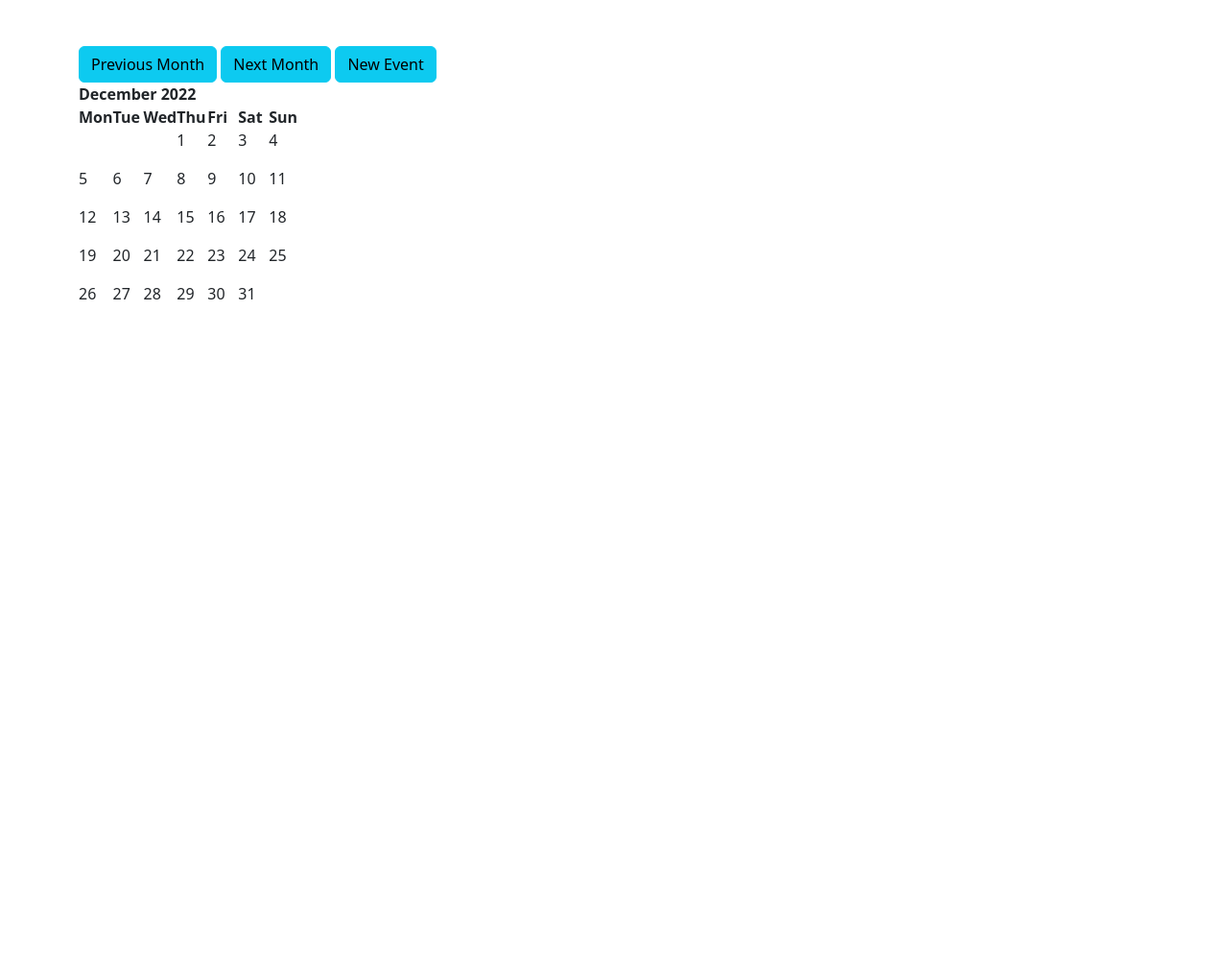
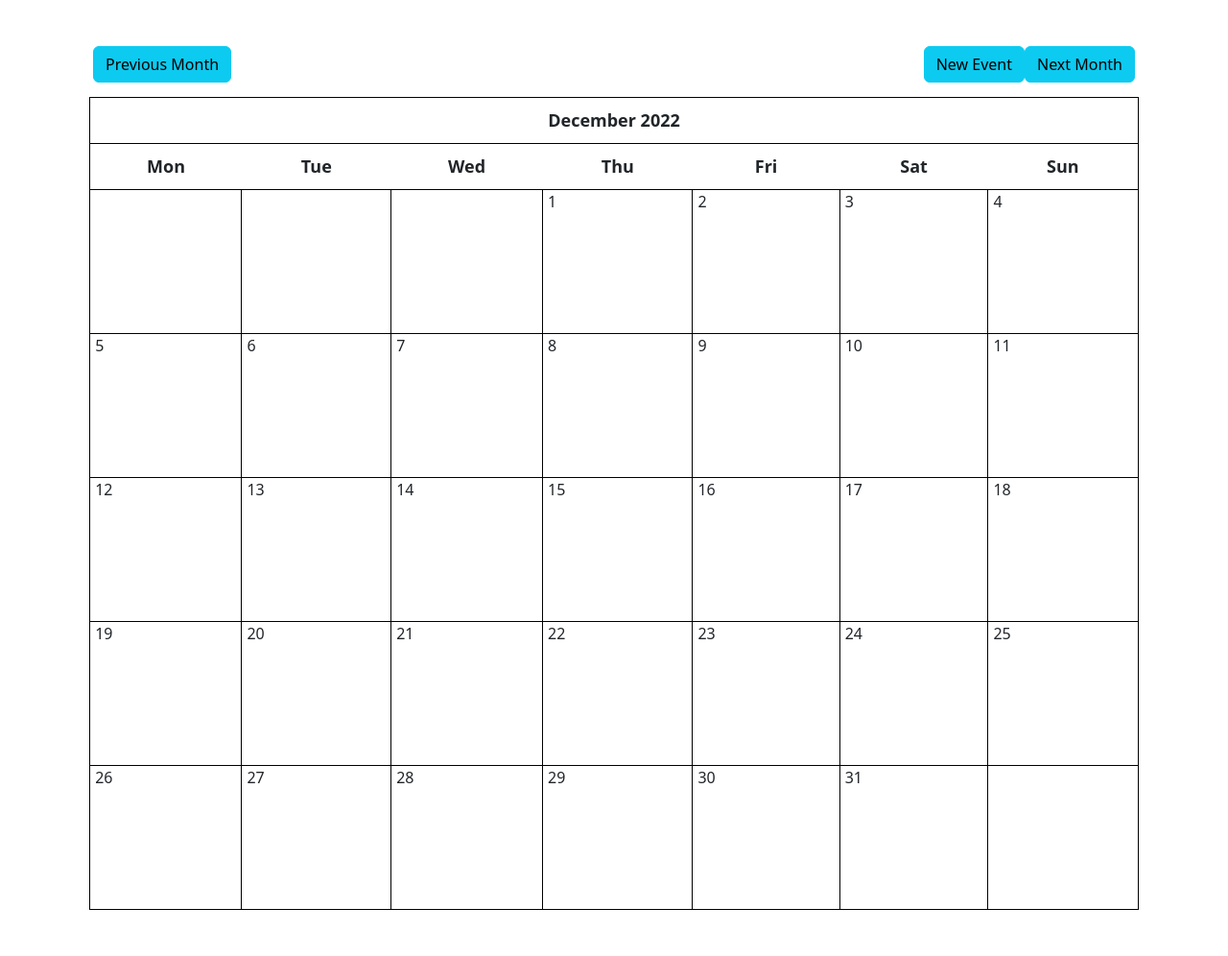
Before and after one commit to J-Etienne1/FinalYearProject, a Django app: a page that uses main/static/templates/base.html in a window 1280 px wide. Shown: the part 16-1012 px from the top of the page at 96% size. Before the commit the page ends 328 px from the top, so only its background shows below. Run offline with Django 4.2, Linux system fonts and the light colour scheme; data comes from the database, SQL or seed files in the repository.

Commit message:
fixed calendar css

```diff
--- a/main/calendar_component/urls.py
+++ b/main/calendar_component/urls.py
@@ -5,9 +5,7 @@ from .import views
 
 
 
-#app_name = 'calendar_component'
-
-
+app_name = 'cal'
 urlpatterns = [
     #path('', views.index, name='index'),
     path('', views.CalendarView.as_view(), name="calendar"),
--- a/main/main/urls.py
+++ b/main/main/urls.py
@@ -9,7 +9,7 @@ urlpatterns = [
     path('inventory/', include('inventory_component.urls'), name="inventory_list"),
     path('login/', include('login_register_component.urls')),
     path('', include('home.urls')),
-    path('calendar/', include('calendar_component.urls')),
+    path('calendar/', include('calendar_component.urls'), name="calendar"),
 
     #path('finance', include('finance_component.urls')),
 
--- a/main/static/css/style.css
+++ b/main/static/css/style.css
@@ -10,3 +10,70 @@
 
 
 /* CSS isnt been picked up anymore for some reason */
+
+.calendar {
+    width: 98%;
+    margin: auto;
+    font-size: 13px;
+  }
+
+  .calendar tr, .calendar td {
+    border: 1px solid black;
+  }
+
+  .calendar th {
+    padding: 10px;
+    text-align: center;
+    font-size: 18px;
+  }
+
+  .calendar td {
+    width: 200px;
+    height: 150px;
+    padding: 20px 0px 0px 5px;
+  }
+
+  .month {
+    font-size: 25px;
+  }
+
+  .date {
+    font-size: 16px;
+  }
+
+  ul {
+    height: 100%;
+    padding: 0px 5px 0px 20px;
+  }
+
+  a {
+    color: #17a2b8;
+  }
+
+
+
+
+  .left {
+    float: left;
+  }
+
+  .right {
+    float: right;
+  }
+
+  /*
+  .btn {
+    outline: none;
+    color: black;
+    background-color: transparent;
+    box-shadow: 0 0 0 0;
+    margin-right: 3px;
+  }
+  */
+  .clearfix {
+    margin: 15px;
+  }
+
+  .form {
+    margin: auto;
+  }
```
